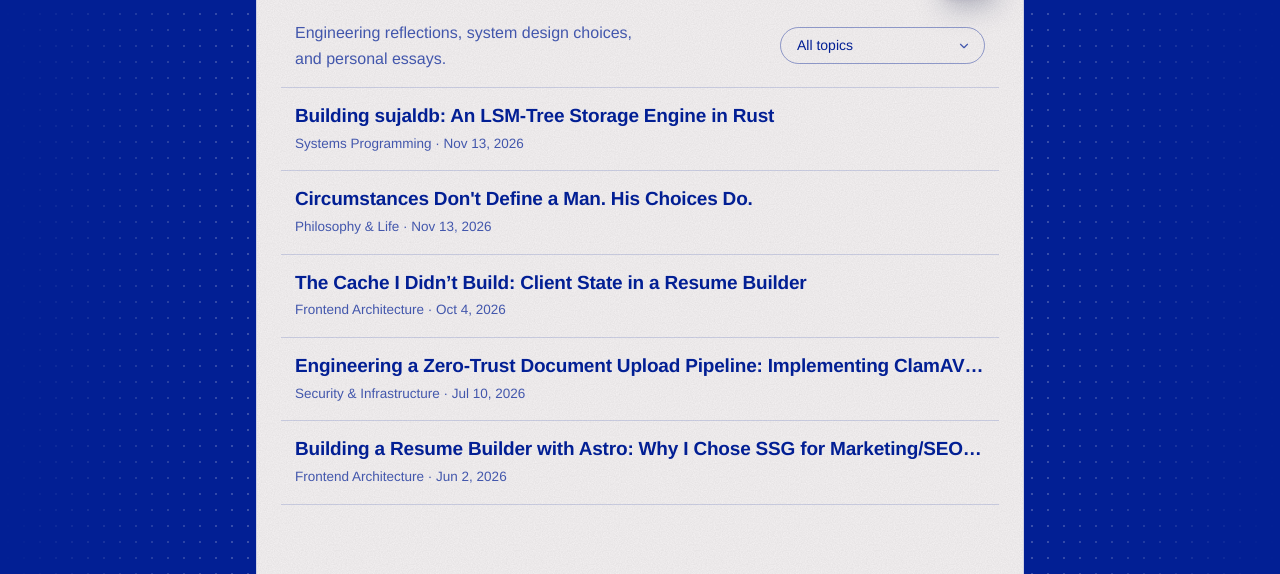
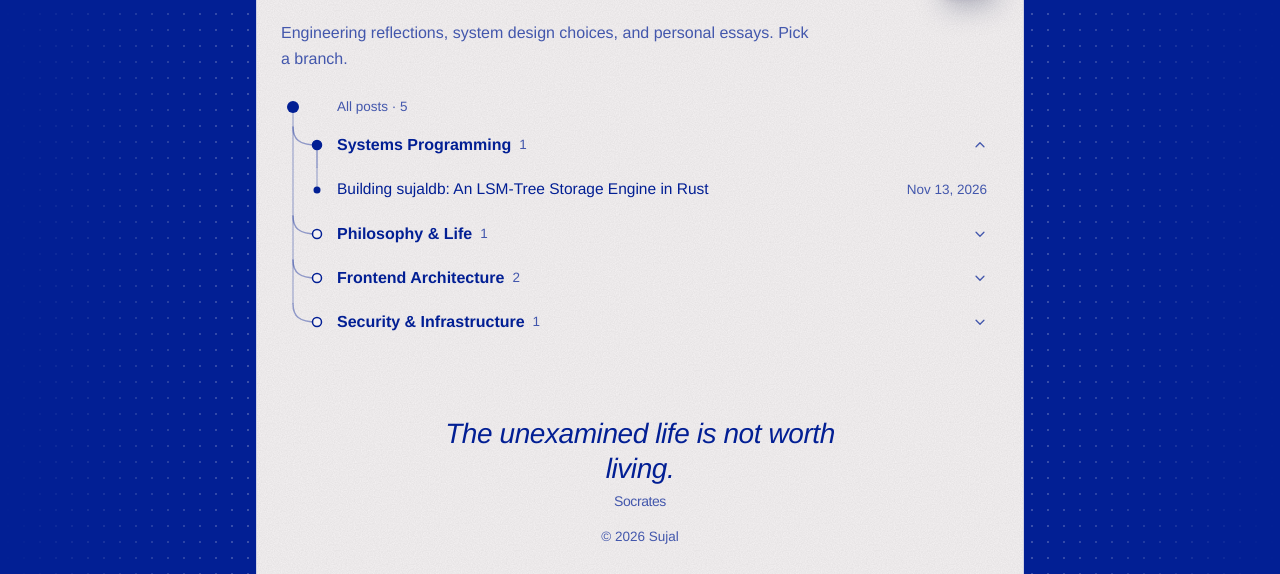
Before and after one commit to Sujal-Jariwala/portfolio, an Astro site: page /blog in a window 1280 px wide. Shown: the part 154-728 px from the top of the page. Built offline with nearby package versions, Linux system fonts and the light colour scheme; Astro itself is replaced by a stand-in of ours.

Commit message:
add book ,red the blog into a tree section and some revamps

```diff
--- a/src/pages/blog/index.astro
+++ b/src/pages/blog/index.astro
@@ -4,84 +4,154 @@ import Layout from "../../layouts/Layout.astro";
 import { Navbar } from "../../components/Navbar";
 import { Footer } from "../../components/Footer";
 import { Scroll } from "../../components/Stickers";
-import { ChevronDown } from "lucide-react";
 
 const posts = (await getCollection("blog", ({ data }) => !data.draft)).sort(
   (a, b) => b.data.pubDate.valueOf() - a.data.pubDate.valueOf(),
 );
 
-const categories = [
-  "All",
-  ...Array.from(new Set(posts.map((p) => p.data.category))).sort(),
-];
+// One branch per category, ordered by whichever has the newest post.
+const branches: [string, typeof posts][] = [];
+for (const p of posts) {
+  const hit = branches.find(([c]) => c === p.data.category);
+  if (hit) hit[1].push(p);
+  else branches.push([p.data.category, [p]]);
+}
+
+const rail = "absolute -translate-x-1/2 border-l-[1.5px] border-line-strong";
 ---
 
-<Layout title="Writings | Sujal Jariwala">
+<Layout title="Blog | Sujal Jariwala">
   <div class="flex justify-center">
     <main class="noise min-h-screen w-full max-w-3xl border-x border-line bg-panel transition-colors duration-[400ms]">
       <Navbar client:load />
 
       <div class="hatch" aria-hidden="true"></div>
       <div class="flex min-h-16 items-center justify-between gap-3 border-b border-line bg-band px-[18px] py-2 sm:px-6">
-        <h1 class="m-0 text-[32px] leading-none font-normal italic tracking-tight">
+        <h1 class="m-0 text-[32px] leading-none font-normal italic tracking-[-0.025em]">
           Writings
         </h1>
         <Scroll className="-my-2.5" style={{ "--w": "62px", "--r": "-5deg" }} />
       </div>
 
-      <div class="flex flex-col gap-4 p-[18px] sm:p-6">
-        <div class="flex flex-wrap items-center justify-between gap-x-6 gap-y-3 px-3.5">
-          <p class="m-0 max-w-[40ch] text-mute">
+      <div class="flex flex-col gap-5 p-[18px] sm:p-6">
+        <p class="m-0 max-w-[60ch] text-mute">
           Engineering reflections, system design choices, and personal essays.
+          Pick a branch.
         </p>
 
-          <div class="relative flex-none">
-            <select
-              id="category-filter"
-              aria-label="Filter by topic"
-              class="cursor-pointer appearance-none rounded-full border border-line-strong bg-transparent py-1.5 pr-9 pl-4 text-[14px] text-ink transition-colors hover:bg-band [&>option]:bg-panel [&>option]:text-ink"
-            >
-              {categories.map((cat) => (
-                <option value={cat}>
-                  {cat === "All" ? "All topics" : cat}
-                </option>
-              ))}
-            </select>
-            <ChevronDown
-              size={14}
+        {posts.length === 0 ? (
+          <p class="m-0 py-8 text-center text-mute">No articles yet.</p>
+        ) : (
+          <div class="flex flex-col">
+            {/* Root of the tree */}
+            <div class="relative flex h-8 items-center pl-14">
+              <span
+                class={`${rail} left-[12px] top-1/2 bottom-0`}
                 aria-hidden="true"
-              className="pointer-events-none absolute top-1/2 right-3.5 -translate-y-1/2 text-mute"
-            />
-          </div>
+              ></span>
+              <span
+                class="absolute top-1/2 left-[12px] size-3 -translate-x-1/2 -translate-y-1/2 rounded-full bg-ink"
+                aria-hidden="true"
+              ></span>
+              <span class="text-[13.5px] text-mute">
+                All posts · {posts.length}
+              </span>
             </div>
 
-        <div class="flex flex-col border-t border-line">
-          {posts.map((post) => (
+            {branches.map(([category, items], i) => {
+              const lastBranch = i === branches.length - 1;
+              return (
+                <details
+                  name="branch"
+                  open={i === 0}
+                  class="branch group relative"
+                >
+                  <summary class="flex h-11 cursor-pointer list-none items-center gap-2 rounded-lg pr-3 transition-colors hover:bg-band [&::-webkit-details-marker]:hidden">
+                    {/* Trunk segment for this row, kept in the summary so it shows when closed.
+                        It is positioned against the <details>, and stops where the last branch leaves it. */}
+                    <span
+                      class={`${rail} left-[12px] top-0 ${lastBranch ? "h-1" : "h-full"}`}
+                      aria-hidden="true"
+                    ></span>
+                    <svg
+                      viewBox="0 0 48 44"
+                      aria-hidden="true"
+                      focusable="false"
+                      class="block h-11 w-12 flex-none overflow-visible"
+                    >
+                      <g fill="none" stroke-width="1.5" stroke-linecap="round">
+                        <path
+                          d="M12 4C12 16 18 22 36 22"
+                          class="stroke-line-strong"
+                        />
+                        <path
+                          d="M36 22V44"
+                          class="stroke-line-strong opacity-0 group-open:opacity-100"
+                        />
+                        <circle
+                          cx="36"
+                          cy="22"
+                          r="4.5"
+                          class="fill-panel stroke-ink transition-colors group-open:fill-acc"
+                        />
+                      </g>
+                    </svg>
+                    <span class="text-[16px] font-semibold">{category}</span>
+                    <span class="text-[13.5px] text-mute">{items.length}</span>
+                    <svg
+                      viewBox="0 0 16 16"
+                      aria-hidden="true"
+                      focusable="false"
+                      class="ml-auto size-3.5 flex-none text-mute transition-transform duration-300 group-open:rotate-180"
+                    >
+                      <path
+                        d="M3.5 6l4.5 4.5L12.5 6"
+                        fill="none"
+                        stroke="currentColor"
+                        stroke-width="1.5"
+                        stroke-linecap="round"
+                        stroke-linejoin="round"
+                      />
+                    </svg>
+                  </summary>
+
+                  <ul class="m-0 flex list-none flex-col p-0">
+                    {items.map((post, j) => (
+                      <li class="relative">
+                        <span
+                          class={`${rail} left-[36px] top-0 ${j === items.length - 1 ? "h-1/2" : "h-full"}`}
+                          aria-hidden="true"
+                        ></span>
+                        <span
+                          class="absolute top-1/2 left-[36px] size-[7px] -translate-x-1/2 -translate-y-1/2 rounded-full bg-ink"
+                          aria-hidden="true"
+                        ></span>
                         <a
                           href={`/blog/${post.id}`}
-              data-category={post.data.category}
-              class="blog-row flex flex-col gap-1 border-b border-line px-3.5 py-4 no-underline transition-colors hover:bg-band"
+                          class="flex items-baseline justify-between gap-4 rounded-lg py-2.5 pr-3 pl-14 no-underline transition-colors hover:bg-band"
                         >
-              <span class="truncate text-[clamp(17px,2.2vw,19px)] leading-[1.3] font-semibold tracking-[-0.01em]">
+                          <span class="min-w-0 truncate text-[15.5px]">
                             {post.data.title}
                           </span>
-              <span class="text-[13.5px] text-mute">
-                {post.data.category} ·{" "}
-                <time datetime={post.data.pubDate.toISOString()}>
+                          <time
+                            datetime={post.data.pubDate.toISOString()}
+                            class="shrink-0 text-[13.5px] text-mute"
+                          >
                             {post.data.pubDate.toLocaleDateString("en-US", {
                               year: "numeric",
                               month: "short",
                               day: "numeric",
                             })}
                           </time>
-              </span>
                         </a>
+                      </li>
                     ))}
-
-          <p id="no-posts" hidden class="m-0 py-8 text-center text-mute">
-            No articles in this category.
-          </p>
+                  </ul>
+                </details>
+              );
+            })}
           </div>
+        )}
       </div>
 
       <Footer />
@@ -89,45 +159,24 @@ const categories = [
   </div>
 </Layout>
 
-<script>
-  function initCategoryFilter() {
-    const select = document.getElementById(
-      "category-filter",
-    ) as HTMLSelectElement | null;
-    const rows = document.querySelectorAll<HTMLElement>(".blog-row");
-    const noPosts = document.getElementById("no-posts");
-
-    if (!select || !rows.length) return;
-
-    function applyFilter(category: string) {
-      let visible = 0;
-
-      rows.forEach((row) => {
-        const show = category === "All" || row.dataset.category === category;
-        row.hidden = !show;
-        if (show) visible++;
-      });
-
-      if (noPosts) noPosts.hidden = visible !== 0;
+<style>
+  /* Smooth open/close where ::details-content is supported; elsewhere it just snaps */
+  .branch {
+    interpolate-size: allow-keywords;
   }
-
-    select.addEventListener("change", () => {
-      const category = select.value;
-      applyFilter(category);
-
-      const url = new URL(window.location.href);
-      if (category === "All") url.searchParams.delete("category");
-      else url.searchParams.set("category", category);
-      window.history.replaceState({}, "", url.toString());
-    });
-
-    const initial = new URLSearchParams(window.location.search).get("category");
-    if (initial && [...select.options].some((o) => o.value === initial)) {
-      select.value = initial;
-      applyFilter(initial);
+  .branch::details-content {
+    block-size: 0;
+    overflow-y: clip;
+    transition:
+      block-size 0.5s cubic-bezier(0.4, 0.1, 0.2, 1),
+      content-visibility 0.5s allow-discrete;
+  }
+  .branch[open]::details-content {
+    block-size: auto;
+  }
+  @media (prefers-reduced-motion: reduce) {
+    .branch::details-content {
+      transition: none;
     }
   }
-
-  initCategoryFilter();
-  document.addEventListener("astro:page-load", initCategoryFilter);
-</script>
+</style>
--- a/src/styles/global.css
+++ b/src/styles/global.css
@@ -392,6 +392,26 @@
   .summary-box[open]>summary::after {
     content: "\2013";
   }
+
+  /* Smooth open/close. Needs ::details-content support; elsewhere it just snaps. */
+  .summary-box {
+    interpolate-size: allow-keywords;
+  }
+
+  .summary-box::details-content {
+    block-size: 0;
+    opacity: 0;
+    overflow-y: clip;
+    transition:
+      block-size 0.55s cubic-bezier(0.32, 0.72, 0, 1),
+      opacity 0.4s ease,
+      content-visibility 0.55s allow-discrete;
+  }
+
+  .summary-box[open]::details-content {
+    block-size: auto;
+    opacity: 1;
+  }
 }
 
 @keyframes pop {
@@ -428,4 +448,8 @@
     clip-path: none;
     transition: none;
   }
+
+  .summary-box::details-content {
+    transition: none;
+  }
 }
```
Also changed, not shown: src/components/Reading.tsx (+53 -1 lines). Lines whose indentation alone changed are shown as unchanged.
